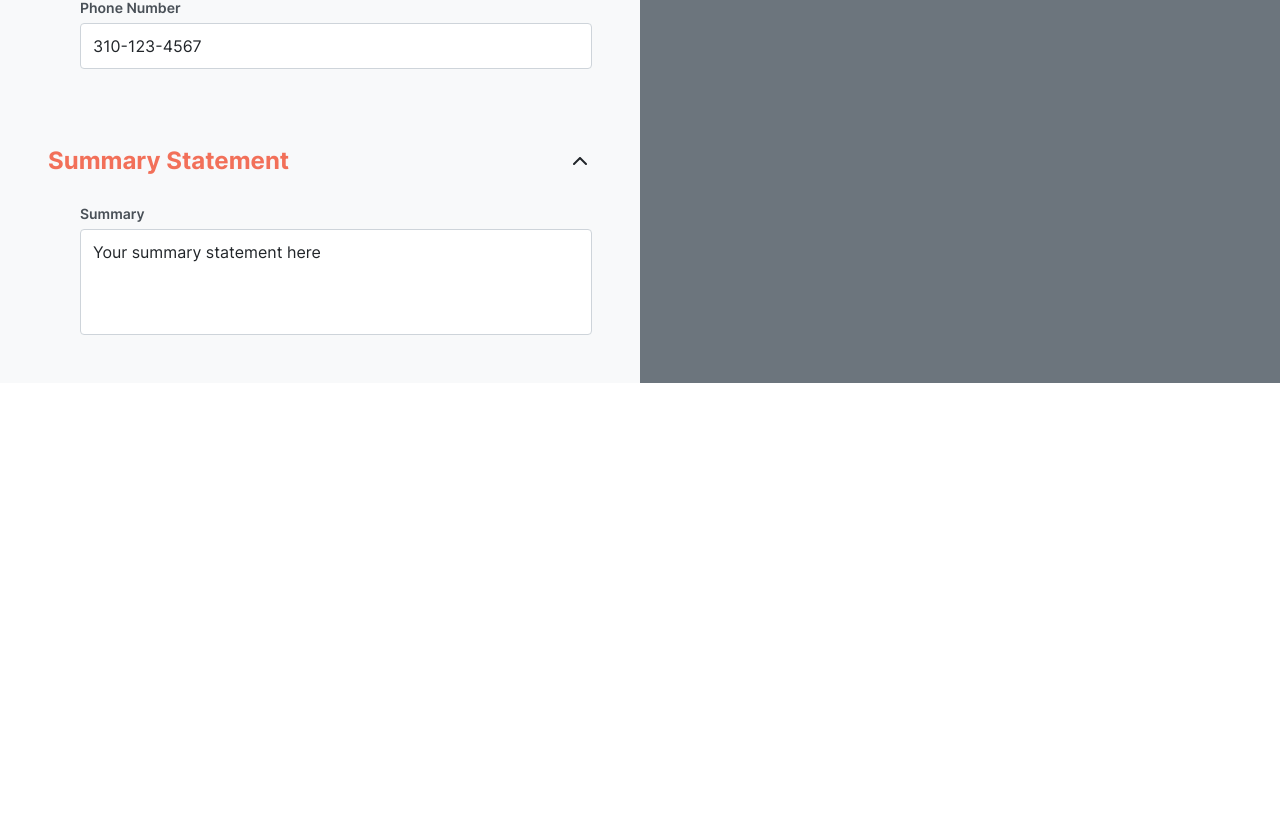
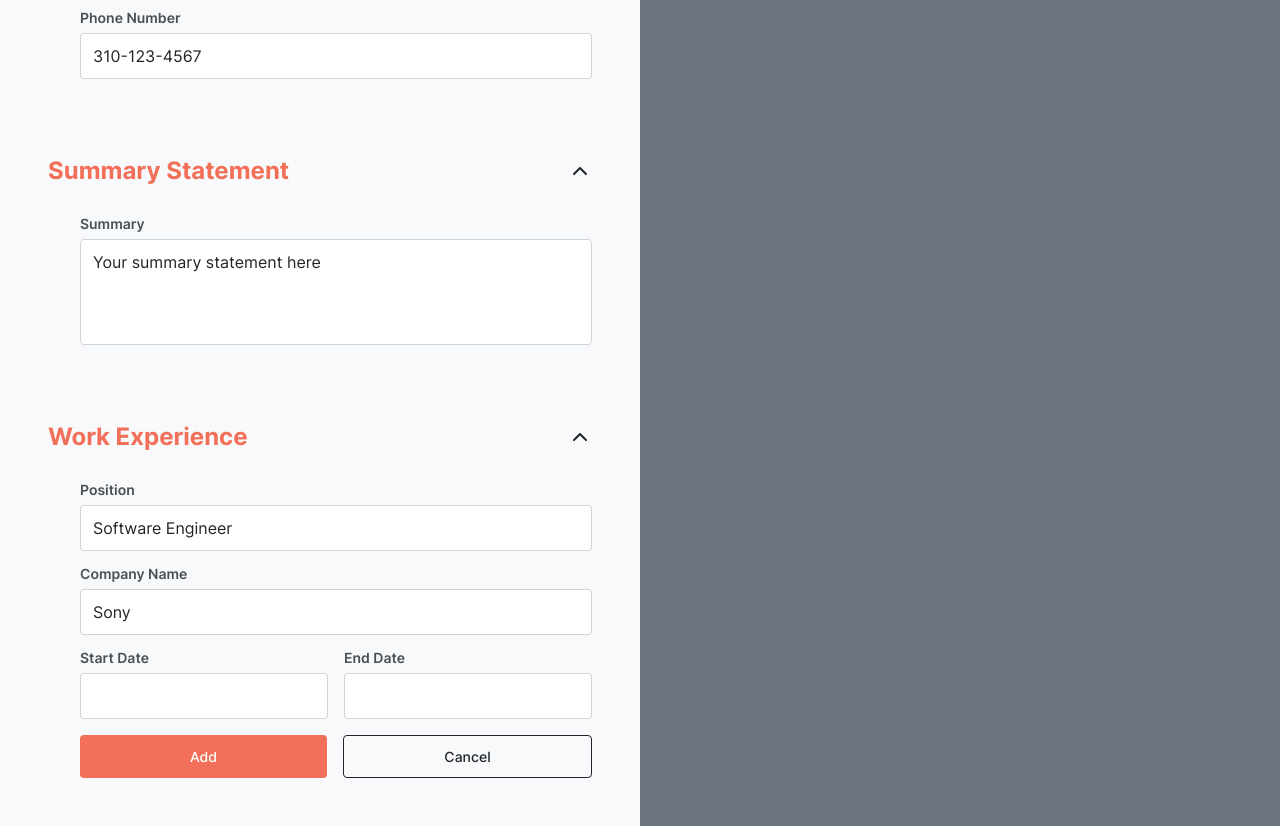
Before and after one commit to vbelmonte/cv-application, a React (Vite) app: page / in a window 1280 px wide. Shown: the part 601-1427 px from the top of the page. Before the commit the page ends 984 px from the top, so only its background shows below. Built offline with nearby package versions, Linux system fonts and the light colour scheme.

Commit message:
Implement Work Experience

```diff
--- a/src/App.jsx
+++ b/src/App.jsx
@@ -27,6 +27,14 @@ function Options() {
         </div>
       </div>
     </div>
+  )
+}
+
+function Button( {text, classes} ) {
+  return (
+    <button className={classes}>
+      {text}
+    </button>
   )
 }
 
@@ -106,6 +114,20 @@ function EditArea() {
               <InputSet label='Summary' id='summary' name='summary' value='Your summary statement here' option='textarea' />
             </Inputs>
           </DropdownContainer>
+          <DropdownContainer containerName='Work Experience'>
+            <Inputs>
+              <InputSet label='Position' type='text' id='position' name='position' value='Software Engineer' option='input' />
+              <InputSet label='Company Name' type='text' id='company' name='company' value='Sony' option='input' />
+              <div className='display-flex gap-16 flex-wrap'>
+                <InputSet label='Start Date' type='text' id='start-date' name='start-date' option='input' />
+                <InputSet label='End Date' type='text' id='end-date' name='end-date' option='input' />
+              </div>
+              <div className='display-flex gap-16 flex-wrap'>
+                <Button text='Add' classes='power flex-1' />
+                <Button text='Cancel' classes='outline black flex-1' />
+              </div>
+            </Inputs>
+          </DropdownContainer>
         </div>
       </div>
     </>
--- a/src/index.css
+++ b/src/index.css
@@ -131,8 +131,12 @@ h2 {
 
 button {
   border-radius: 0.25rem;
-  padding: 0.5rem 0.75rem;
+  border: none;
+  padding: 0.75rem;
   background: none;
+
+  font-family: 'Inter Medium';
+  font-size: 0.875rem;
 }
 
 button.ghost {
@@ -153,6 +157,11 @@ button.icon {
   display: flex;
   align-items: flex-end;
   gap: 0.5rem;
+}
+
+button.power {
+  background-color: var(--bittersweet);
+  color: var(--white);
 }
 
 
```
